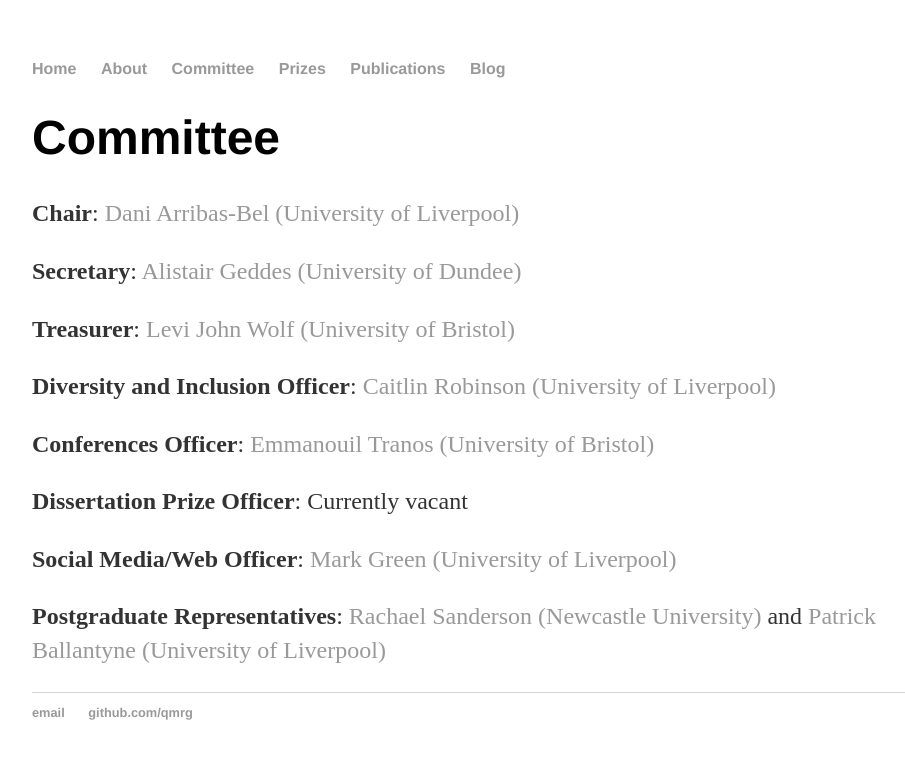
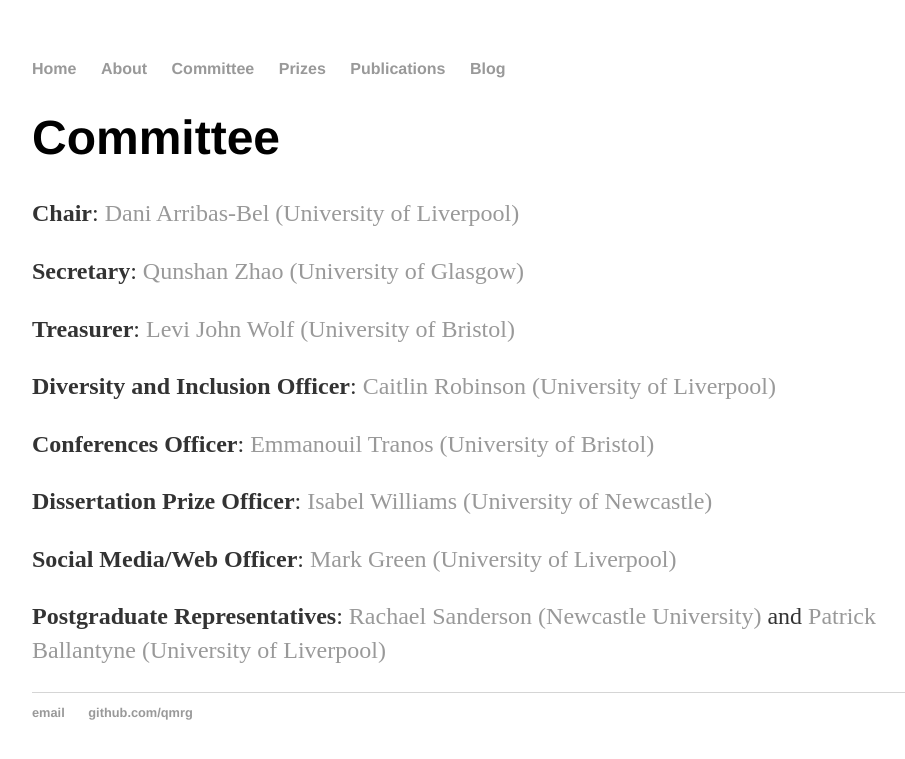
Before and after one commit to qmrg/qmrg.github.io, a Jekyll site: the page built from committee.md, in a window 1280 px wide. Shown: the top 759 px of the page, without its empty margins (160-1065 px from the left). Built offline with Jekyll 4.4.1, drawn with Linux system fonts in a browser that asks for light colours.

Commit message:
Update committee.md
Updates for new positions

```diff
--- a/committee.md
+++ b/committee.md
@@ -7,7 +7,7 @@
 
 **Chair**: [Dani Arribas-Bel (University of Liverpool)](https://www.liverpool.ac.uk/environmental-sciences/staff/daniel-arribas-bel/)
 
-**Secretary**: [Alistair Geddes (University of Dundee)](https://www.dundee.ac.uk/people/alistair-geddes)
+**Secretary**: [Qunshan Zhao (University of Glasgow)](https://www.gla.ac.uk/schools/socialpolitical/staff/qunshanzhao/)
 
 **Treasurer**: [Levi John Wolf (University of Bristol)](http://www.bris.ac.uk/geography/people/levi-j-wolf/index.html)
 
@@ -15,7 +15,7 @@
 
 **Conferences Officer**: [Emmanouil Tranos (University of Bristol)](http://www.bristol.ac.uk/geography/people/emmanouil-tranos/index.html)
 
-**Dissertation Prize Officer**: Currently vacant
+**Dissertation Prize Officer**: [Isabel Williams (University of Newcastle)](https://www.ncl.ac.uk/gps/research/geography-research/research-students/isabel/)
 
 **Social Media/Web Officer**: [Mark Green (University of Liverpool)](https://www.liverpool.ac.uk/environmental-sciences/staff/mark-green/)
 
```
